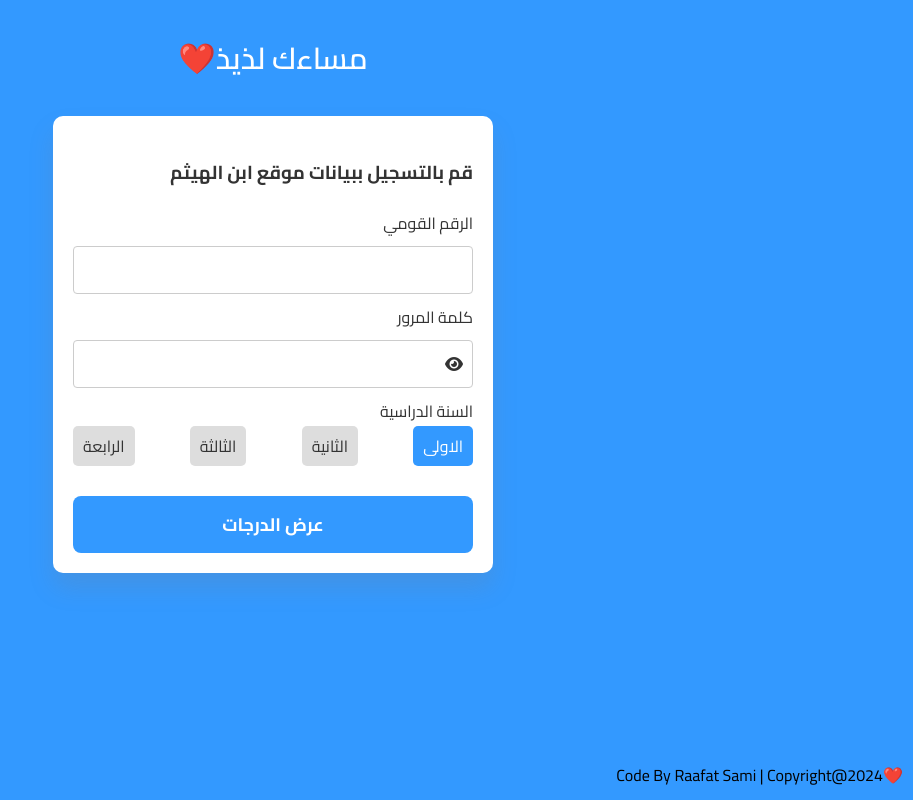
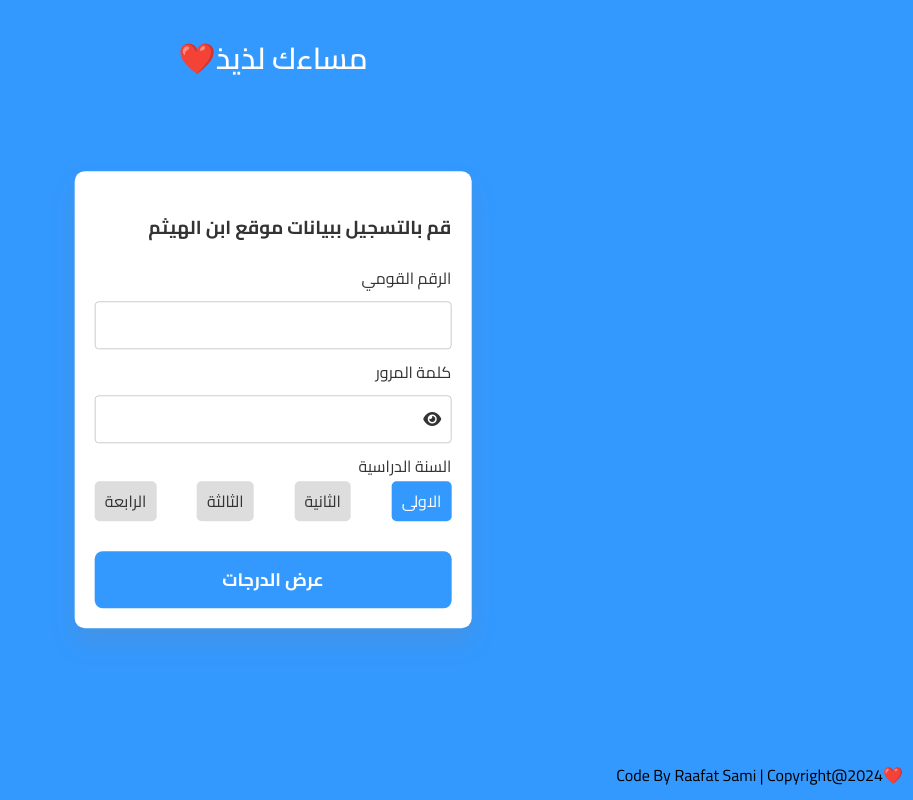
Before and after one commit to RefOoSami001/RefOoWebApplication, a Flask app: page / in a window 1280 px wide. Shown: the whole page, without its empty margins (367-1280 px from the left). Run offline with Flask 3, Linux system fonts and the light colour scheme.

Commit message:
fourth commit

```diff
--- a/static/index.css
+++ b/static/index.css
@@ -5,6 +5,8 @@ html, body {
     color: #333;
     height: 100vh;
     overflow: hidden;
+    margin: 0;
+    padding: 0;
 }
 
 .title {
@@ -15,15 +17,18 @@ html, body {
 }
 
 form {
-    margin: 0 auto;
     max-width: 400px;
+    min-width: 350px;
     padding: 20px;
     background-color: rgb(255, 255, 255); /* Adjust opacity for a subtle frosted effect */
     border-radius: 10px;
     box-shadow: 0 15px 25px rgba(129, 124, 124, 0.2); /* Added shadow */
     transition: box-shadow 0.3s; /* Added transition for shadow */
-    position: relative; /* Ensure proper positioning */
+    position: absolute; /* Ensure proper positioning */
     z-index: 2; /* Set z-index higher than the circle */
+    top: 50%; /* Move to 50% from top */
+    left: 50%; /* Move to 50% from left */
+    transform: translate(-50%, -50%); /* Translate back by half of its width and height */
 }
 
 
```
